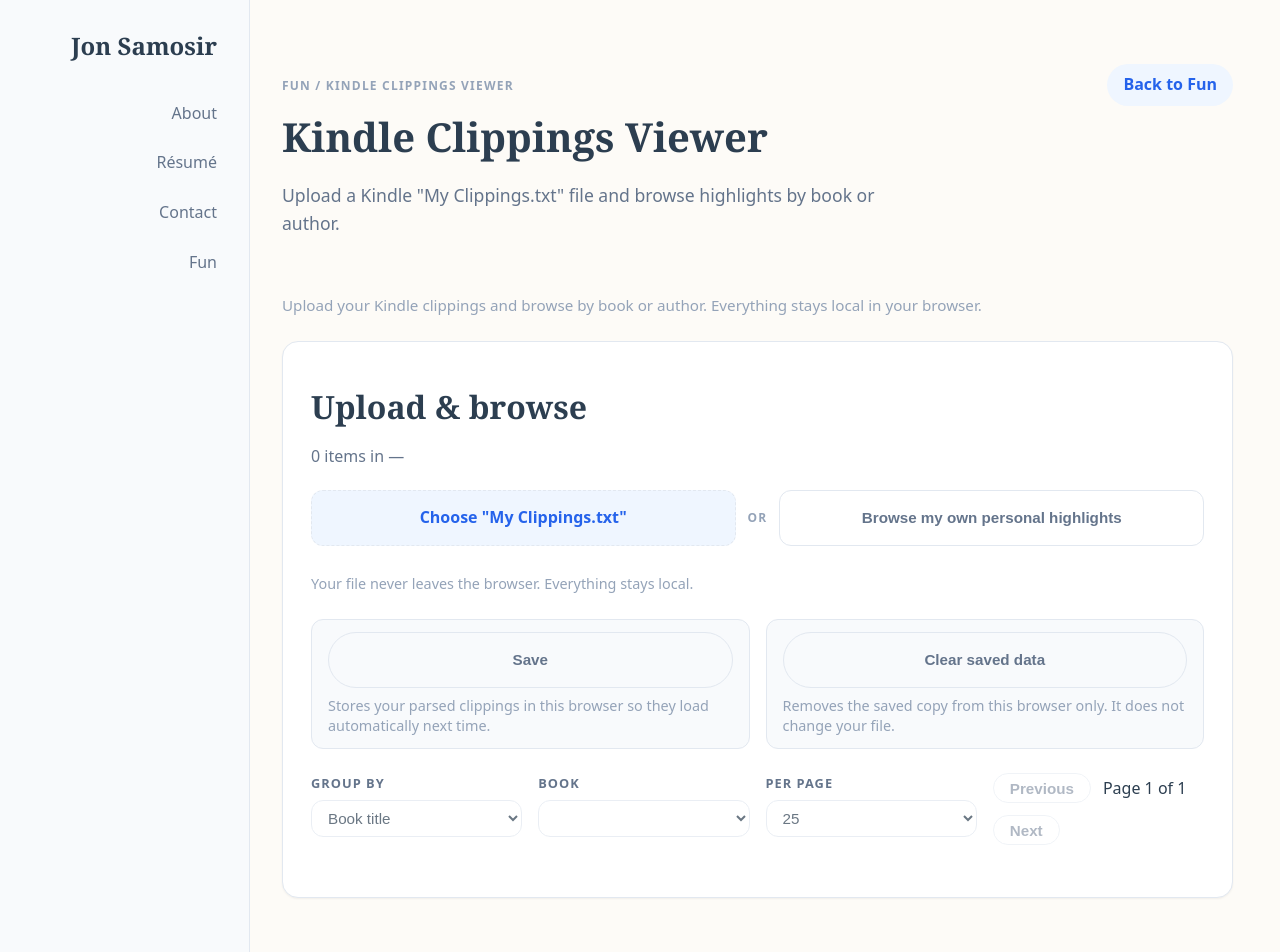
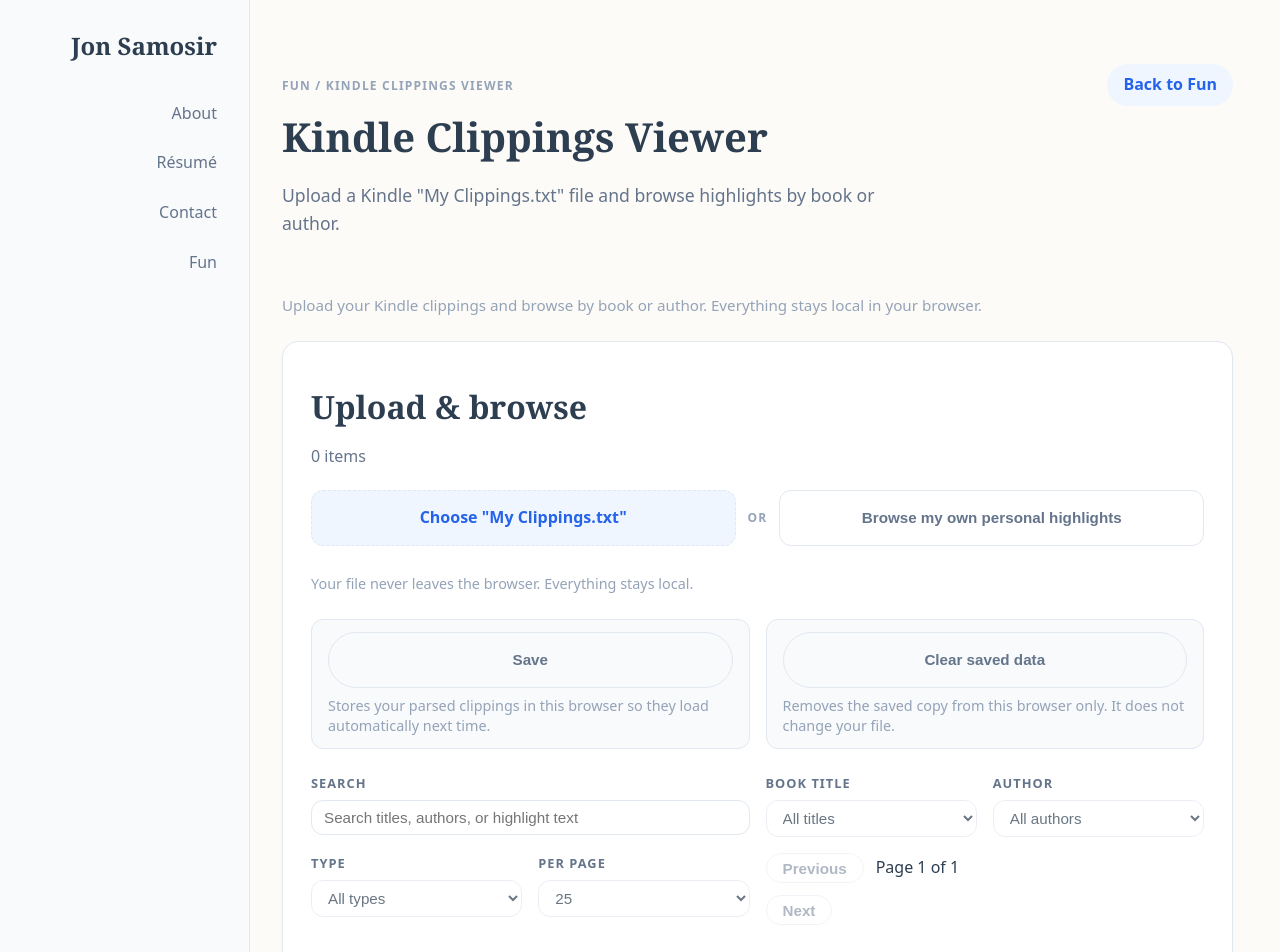
Before and after one commit to poltak/poltak.github.io, a SvelteKit app: page /fun/kindle-highlights-viewer in a window 1280 px wide. Shown: the top 952 px of the page. Built offline with nearby package versions, Linux system fonts and the light colour scheme.

Commit message:
Add a cool FTS search filter for kindle highlights

```diff
--- a/package.json
+++ b/package.json
@@ -41,6 +41,7 @@
     "dependencies": {
         "@zip.js/zip.js": "^2.7.62",
         "kindle-highlights-parser": "^0.1.1",
+        "minisearch": "^6.3.0",
         "seedrandom": "^3.0.5"
     }
 }
--- a/src/routes/(app)/fun/(items)/kindle-highlights-viewer/+page.svelte
+++ b/src/routes/(app)/fun/(items)/kindle-highlights-viewer/+page.svelte
@@ -1,8 +1,7 @@
 <script lang="ts">
+    import MiniSearch from 'minisearch'
     import { parseClippings, type NormalizedClipping } from 'kindle-highlights-parser'
     import { onMount } from 'svelte'
-
-    type GroupBy = 'title' | 'author'
 
     let normalized: NormalizedClipping[] = []
     let errorMessage = ''
@@ -11,13 +10,18 @@
     let fileInput: HTMLInputElement | null = null
     let isSaving = false
     let isLoadingStatic = false
-    let groupBy: GroupBy = 'title'
-    let selectedGroup = ''
     let pageIndex = 0
     let pageSize = 25
-    let grouped: { key: string; items: NormalizedClipping[] }[] = []
-    let selectedItems: NormalizedClipping[] = []
+    let filteredItems: NormalizedClipping[] = []
     let totalPages = 1
+    let searchQuery = ''
+    let typeFilter: 'all' | 'Highlight' | 'Note' = 'all'
+    let titleFilter = 'all'
+    let authorFilter = 'all'
+    let uniqueTitles: string[] = []
+    let uniqueAuthors: string[] = []
+    let miniSearch: MiniSearch | null = null
+    let idToItem = new Map<string, NormalizedClipping>()
 
     async function handleFileUpload(event: Event) {
         const input = event.currentTarget as HTMLInputElement
@@ -37,7 +41,7 @@
         try {
             const text = await file.text()
             const result = parseClippings(text)
-            normalized = result.normalized
+            normalized = result.normalized.filter((item) => item.type !== 'Bookmark')
             if (normalized.length === 0) {
                 errorMessage =
                     'No clippings found. Check that this is a Kindle "My Clippings.txt" file.'
@@ -62,7 +66,7 @@
             }
             const text = await response.text()
             const result = parseClippings(text)
-            normalized = result.normalized
+            normalized = result.normalized.filter((item) => item.type !== 'Bookmark')
             sourceFileName = 'Jon\'s "My Clippings.txt"'
             if (normalized.length === 0) {
                 errorMessage = 'No clippings found in the site file. Check the uploaded content.'
@@ -153,7 +157,6 @@
         }
         normalized = []
         sourceFileName = ''
-        selectedGroup = ''
         pageIndex = 0
         statusMessage = ''
         try {
@@ -186,36 +189,103 @@
 
     $: {
         normalized
-        groupBy
-        const map = new Map<string, NormalizedClipping[]>()
+        const titleSet = new Set<string>()
+        const authorSet = new Set<string>()
         for (const item of normalized) {
-            const key =
-                groupBy === 'author'
-                    ? item.author?.trim() || 'Unknown Author'
-                    : item.title?.trim() || 'Untitled'
-            const list = map.get(key)
-            if (list) {
-                list.push(item)
-            } else {
-                map.set(key, [item])
-            }
+            titleSet.add(item.title?.trim() || 'Untitled')
+            authorSet.add(item.author?.trim() || 'Unknown Author')
         }
-        grouped = Array.from(map.entries())
-            .map(([key, items]) => ({ key, items }))
-            .sort((a, b) => a.key.localeCompare(b.key))
-
-        if (!grouped.find((group) => group.key === selectedGroup)) {
-            selectedGroup = grouped[0]?.key ?? ''
+        uniqueTitles = Array.from(titleSet).sort((a, b) => a.localeCompare(b))
+        uniqueAuthors = Array.from(authorSet).sort((a, b) => a.localeCompare(b))
+        if (titleFilter !== 'all' && !titleSet.has(titleFilter)) {
+            titleFilter = 'all'
+        }
+        if (authorFilter !== 'all' && !authorSet.has(authorFilter)) {
+            authorFilter = 'all'
+        }
+        if (titleFilter !== 'all' && authorFilter !== 'all') {
+            authorFilter = 'all'
         }
         pageIndex = 0
     }
 
     $: {
-        grouped
-        selectedGroup
-        selectedItems = grouped.find((group) => group.key === selectedGroup)?.items ?? []
-        totalPages = Math.max(1, Math.ceil(selectedItems.length / pageSize))
+        normalized
+        idToItem = new Map()
+        if (normalized.length === 0) {
+            miniSearch = null
+        } else {
+            const documents = normalized.map((item, index) => {
+                const id = String(item.sourceIndex ?? index)
+                idToItem.set(id, item)
+                return {
+                    id,
+                    title: item.title ?? '',
+                    author: item.author ?? '',
+                    content: item.content ?? '',
+                    type: item.type ?? '',
+                    groupTitle: item.title?.trim() || 'Untitled',
+                    groupAuthor: item.author?.trim() || 'Unknown Author',
+                }
+            })
+
+            miniSearch = new MiniSearch({
+                fields: ['title', 'author', 'content'],
+                storeFields: ['id', 'title', 'author', 'type', 'groupTitle', 'groupAuthor'],
+                searchOptions: {
+                    boost: { title: 2, author: 1.5 },
+                    prefix: true,
+                    fuzzy: 0.2,
+                },
+            })
+            miniSearch.addAll(documents)
+        }
+    }
+
+    $: {
+        searchQuery
+        typeFilter
+        titleFilter
+        authorFilter
+        miniSearch
+
+        const query = searchQuery.trim()
+        if (query && miniSearch) {
+            const results = miniSearch.search(query, {
+                filter: (result) => {
+                    if (typeFilter !== 'all' && result.type !== typeFilter) return false
+                    if (titleFilter !== 'all' && result.groupTitle !== titleFilter) return false
+                    if (authorFilter !== 'all' && result.groupAuthor !== authorFilter) return false
+                    return true
+                },
+            })
+            filteredItems = results
+                .map((result) => idToItem.get(String(result.id)))
+                .filter((item): item is NormalizedClipping => Boolean(item))
+        } else {
+            filteredItems = normalized.filter((item) => {
+                if (typeFilter !== 'all' && item.type !== typeFilter) return false
+                if (titleFilter !== 'all' && (item.title?.trim() || 'Untitled') !== titleFilter)
+                    return false
+                if (
+                    authorFilter !== 'all' &&
+                    (item.author?.trim() || 'Unknown Author') !== authorFilter
+                )
+                    return false
+                return true
+            })
+        }
+
+        totalPages = Math.max(1, Math.ceil(filteredItems.length / pageSize))
         pageIndex = Math.min(pageIndex, totalPages - 1)
+    }
+
+    function resetFilters() {
+        titleFilter = 'all'
+        authorFilter = 'all'
+        typeFilter = 'all'
+        searchQuery = ''
+        pageIndex = 0
     }
 
     onMount(() => {
@@ -236,9 +306,7 @@
     <div class="viewer-header">
         <div>
             <h2>Upload &amp; browse</h2>
-            <p class="viewer-subtitle">
-                {selectedItems.length} items in {selectedGroup || '—'}
-            </p>
+            <p class="viewer-subtitle">{filteredItems.length} items</p>
         </div>
     </div>
     <div class="upload-panel">
@@ -300,19 +368,67 @@
     </div>
 
     <div class="viewer-controls">
+        <label class="field field-wide">
+            <span>Search</span>
+            <input
+                type="search"
+                placeholder="Search titles, authors, or highlight text"
+                bind:value={searchQuery}
+                disabled={!normalized.length}
+            />
+        </label>
+        <div class="field">
+            <span>Book title</span>
+            <div class="select-wrap">
+                <select bind:value={titleFilter} disabled={!normalized.length}>
+                    <option value="all">All titles</option>
+                    {#each uniqueTitles as title}
+                        <option value={title}>{title}</option>
+                    {/each}
+                </select>
+                {#if titleFilter !== 'all'}
+                    <button
+                        type="button"
+                        class="clear-filter"
+                        on:click={() => (titleFilter = 'all')}
+                        aria-label="Clear book title filter"
+                    >
+                        ×
+                    </button>
+                {/if}
+            </div>
+        </div>
+        <div class="field">
+            <span>Author</span>
+            <div class="select-wrap">
+                <select
+                    bind:value={authorFilter}
+                    disabled={!normalized.length || titleFilter !== 'all'}
+                >
+                    <option value="all">All authors</option>
+                    {#each uniqueAuthors as author}
+                        <option value={author}>{author}</option>
+                    {/each}
+                </select>
+                {#if authorFilter !== 'all'}
+                    <button
+                        type="button"
+                        class="clear-filter"
+                        on:click={() => (authorFilter = 'all')}
+                        aria-label="Clear author filter"
+                        disabled={titleFilter !== 'all'}
+                    >
+                        ×
+                    </button>
+                {/if}
+            </div>
+        </div>
         <label class="field">
-            <span>Group by</span>
-            <select bind:value={groupBy} disabled={!normalized.length}>
-                <option value="title">Book title</option>
-                <option value="author">Author</option>
-            </select>
-        </label>
-        <label class="field">
-            <span>{groupBy === 'author' ? 'Author' : 'Book'}</span>
-            <select bind:value={selectedGroup} disabled={!normalized.length}>
-                {#each grouped as group (group.key)}
-                    <option value={group.key}>{group.key} ({group.items.length})</option>
-                {/each}
+            <span>Type</span>
+            <select bind:value={typeFilter} disabled={!normalized.length}>
+                <option value="all">All types</option>
+                <option value="Highlight">Highlight</option>
+                <option value="Note">Note</option>
             </select>
         </label>
         <label class="field">
@@ -346,7 +462,7 @@
     </div>
 
     <div class="viewer-list">
-        {#each selectedItems.slice(pageIndex * pageSize, (pageIndex + 1) * pageSize) as item (item.sourceIndex)}
+        {#each filteredItems.slice(pageIndex * pageSize, (pageIndex + 1) * pageSize) as item (item.sourceIndex)}
             <article class="viewer-item">
                 <p class="viewer-content">{item.content || '—'}</p>
                 <div class="viewer-meta">
@@ -551,6 +667,10 @@
         margin-bottom: 1.5rem;
     }
 
+    .field-wide {
+        grid-column: span 2;
+    }
+
     .field {
         display: flex;
         flex-direction: column;
@@ -566,7 +686,46 @@
         text-transform: uppercase;
     }
 
-    select {
+    .select-wrap {
+        position: relative;
+        display: flex;
+        align-items: center;
+    }
+
+    .select-wrap select {
+        padding-right: 2.25rem;
+    }
+
+    .clear-filter {
+        position: absolute;
+        right: 0.5rem;
+        border: none;
+        background: var(--c-bg-subtle);
+        color: var(--c-text-light);
+        font-size: 1rem;
+        font-weight: 700;
+        width: 1.6rem;
+        height: 1.6rem;
+        border-radius: 999px;
+        cursor: pointer;
+        display: inline-flex;
+        align-items: center;
+        justify-content: center;
+        transition: background 0.2s ease, color 0.2s ease;
+    }
+
+    .clear-filter:hover {
+        background: var(--c-primary-light);
+        color: var(--c-primary-dark);
+    }
+
+    .clear-filter:disabled {
+        opacity: 0.5;
+        cursor: not-allowed;
+    }
+
+    select,
+    input[type='search'] {
         border-radius: var(--radius-md);
         border: 1px solid var(--c-border);
         padding: 0.5rem 0.75rem;
@@ -640,6 +799,10 @@
             grid-template-columns: 1fr;
         }
 
+        .field-wide {
+            grid-column: span 1;
+        }
+
         .upload-card,
         .viewer-card {
             padding: 1.25rem;
```
Also changed, not shown: 1 other file (tests, documents, lock files or other folders).
